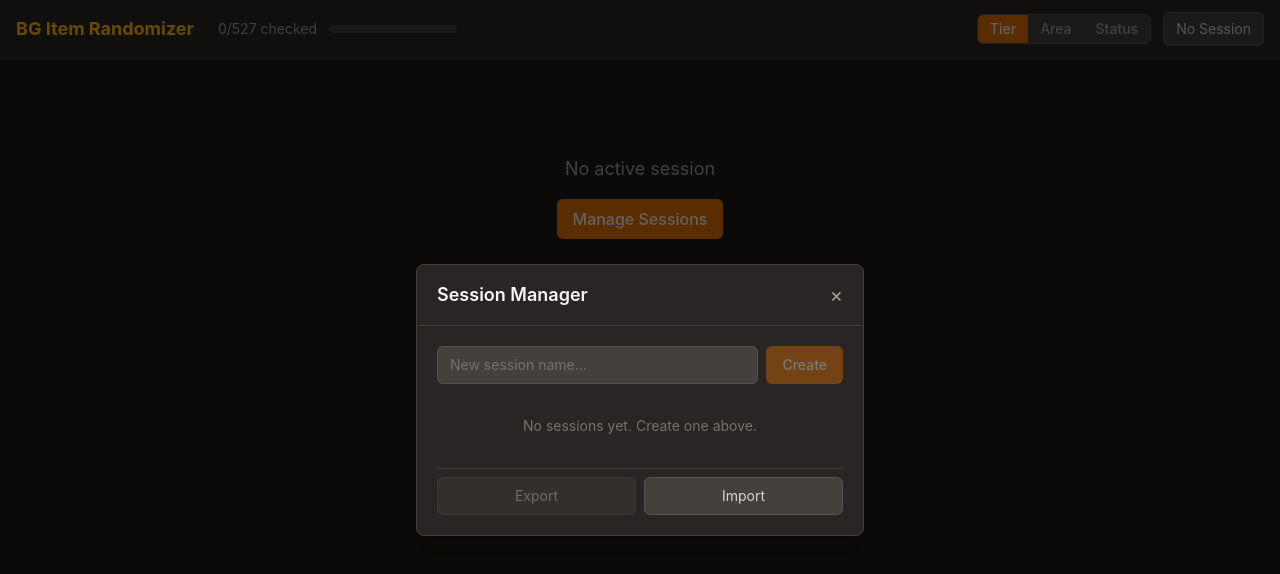
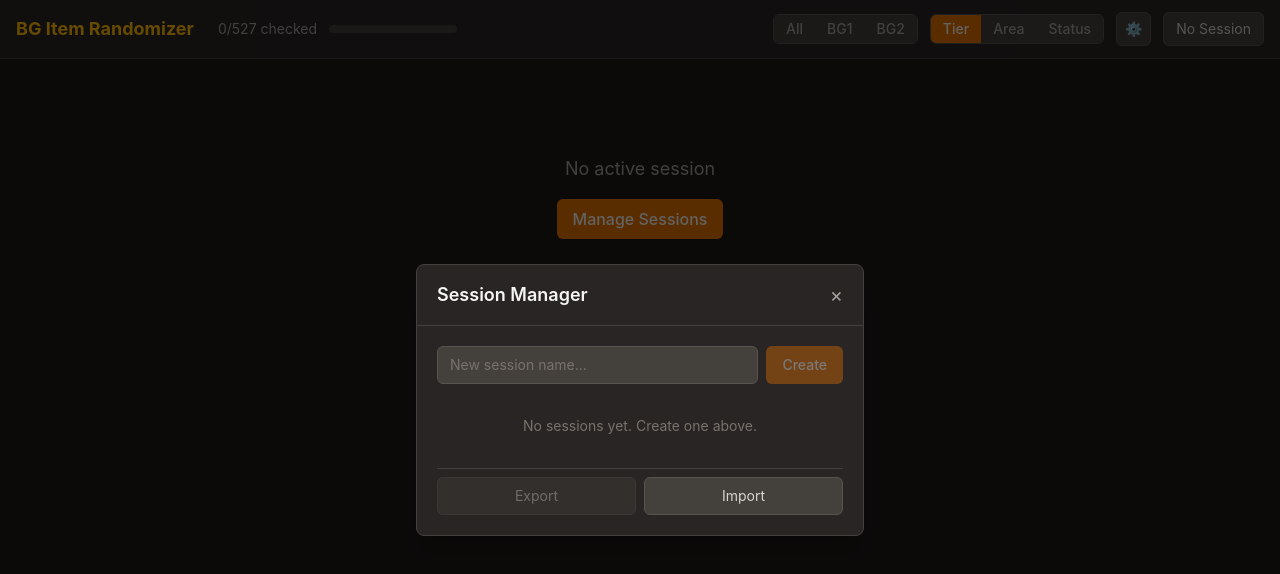
Before and after one commit to Chrizhermann/bg-item-randomizer-dashboard, a React (Vite) app: page / in a window 1280 px wide. Shown: the top 574 px of the page. Built offline with nearby package versions, Linux system fonts and the light colour scheme.

Commit message:
feat: add settings gear icon with popover to Header
Co-Authored-By: Claude Opus 4.6 (1M context) <noreply@anthropic.com>

```diff
--- a/src/components/Header.tsx
+++ b/src/components/Header.tsx
@@ -1,12 +1,18 @@
-import type { GroupBy } from '../types'
+import { useState } from 'react'
+import SettingsPanel from './SettingsPanel'
+import type { GroupBy, GameFilter, OverlaySettings } from '../types'
 
 interface HeaderProps {
   totalLocations: number
   checkedCount: number
   groupBy: GroupBy
   onGroupByChange: (groupBy: GroupBy) => void
+  gameFilter: GameFilter
+  onGameFilterChange: (filter: GameFilter) => void
   sessionName: string | null
   onManageSessions: () => void
+  settings: OverlaySettings
+  onUpdateSettings: (patch: Partial<OverlaySettings>) => void
 }
 
 const GROUP_OPTIONS: { value: GroupBy; label: string }[] = [
@@ -15,14 +21,25 @@ const GROUP_OPTIONS: { value: GroupBy; label: string }[] = [
   { value: 'status', label: 'Status' },
 ]
 
+const GAME_FILTER_OPTIONS: { value: GameFilter; label: string }[] = [
+  { value: 'all', label: 'All' },
+  { value: 'bg1', label: 'BG1' },
+  { value: 'bg2', label: 'BG2' },
+]
+
 export default function Header({
   totalLocations,
   checkedCount,
   groupBy,
   onGroupByChange,
+  gameFilter,
+  onGameFilterChange,
   sessionName,
   onManageSessions,
+  settings,
+  onUpdateSettings,
 }: HeaderProps) {
+  const [showSettings, setShowSettings] = useState(false)
   const progressPct =
     totalLocations > 0 ? (checkedCount / totalLocations) * 100 : 0
 
@@ -48,8 +65,24 @@ export default function Header({
           </div>
         </div>
 
-        {/* Right: group-by toggle + session button */}
+        {/* Right: game filter + group-by toggle + session button */}
         <div className="flex items-center gap-3">
+          <div className="flex rounded-md overflow-hidden border border-stone-600">
+            {GAME_FILTER_OPTIONS.map((opt) => (
+              <button
+                key={opt.value}
+                onClick={() => onGameFilterChange(opt.value)}
+                className={`px-3 py-1 text-sm font-medium transition-colors ${
+                  gameFilter === opt.value
+                    ? 'bg-amber-600 text-stone-100'
+                    : 'bg-stone-700 text-stone-400 hover:bg-stone-600 hover:text-stone-200'
+                }`}
+              >
+                {opt.label}
+              </button>
+            ))}
+          </div>
+
           <div className="flex rounded-md overflow-hidden border border-stone-600">
             {GROUP_OPTIONS.map((opt) => (
               <button
@@ -66,6 +99,30 @@ export default function Header({
             ))}
           </div>
 
+          <div className="relative">
+            <button
+              onClick={() => setShowSettings(!showSettings)}
+              className={`px-2 py-1.5 text-sm rounded-md border transition-colors ${
+                showSettings
+                  ? 'bg-amber-600/20 text-amber-400 border-amber-600/30'
+                  : 'bg-stone-700 border-stone-600 text-stone-400 hover:bg-stone-600 hover:text-stone-200'
+              }`}
+              title="Settings"
+            >
+              &#9881;
+            </button>
+
+            {showSettings && (
+              <div className="absolute right-0 top-full mt-2 w-72 bg-stone-800 border border-stone-700 rounded-lg shadow-xl z-50">
+                <SettingsPanel
+                  settings={settings}
+                  onUpdateSettings={onUpdateSettings}
+                  onClose={() => setShowSettings(false)}
+                />
+              </div>
+            )}
+          </div>
+
           <button
             onClick={onManageSessions}
             className="px-3 py-1.5 text-sm bg-stone-700 border border-stone-600 rounded-md text-stone-300 hover:bg-stone-600 hover:text-stone-100 transition-colors truncate max-w-[200px]"
```
